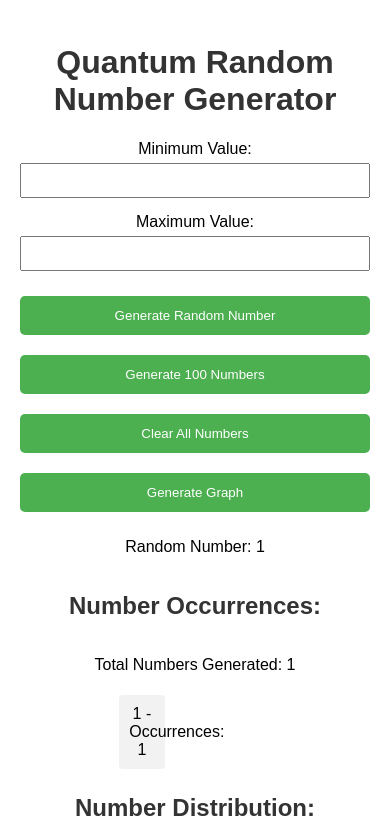
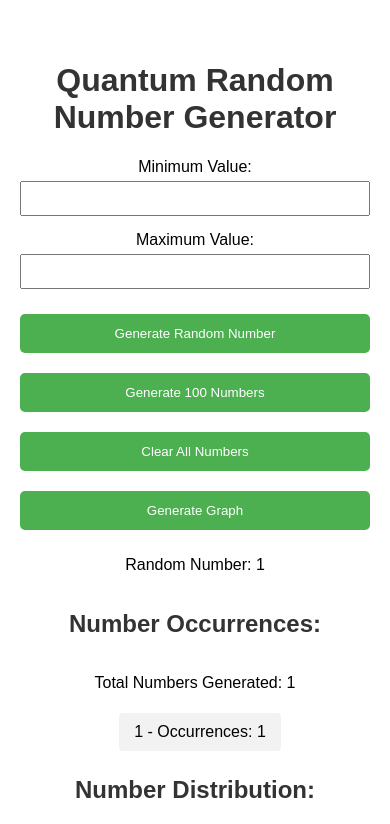
Before and after one commit to Kairos-T/QRNG, a Flask app: template templates/index.html in a window 390 px wide. Shown: the top 824 px of the page. Run offline with Flask 3, Linux system fonts and the light colour scheme; the template is opened without the code that fills it: most values are stand-ins (such as "Sample title", 1, 10 or a date in 2020).

Commit message:
fix: column styling issues

```diff
--- a/static/styles.css
+++ b/static/styles.css
@@ -83,10 +83,17 @@ li {
   }
 
   .number-item {
-  width: 30%;
+    flex: 1;
+    min-width: 30%;
     background-color: #f2f2f2;
     padding: 10px;
-  margin: 5px 0;
+    margin: 5px;
     border-radius: 4px;
     box-sizing: border-box;
   }
+
+  @media screen and (max-width: 600px) {
+    .number-item {
+      flex: 1 0 100%;
+    }
+  }
```
Lines whose indentation alone changed are shown as unchanged.
